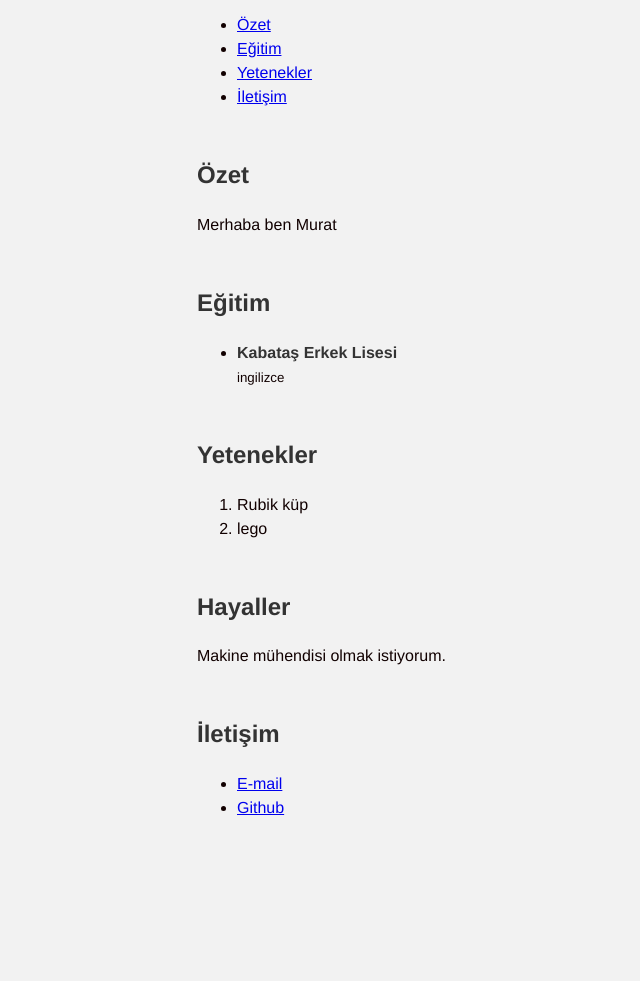
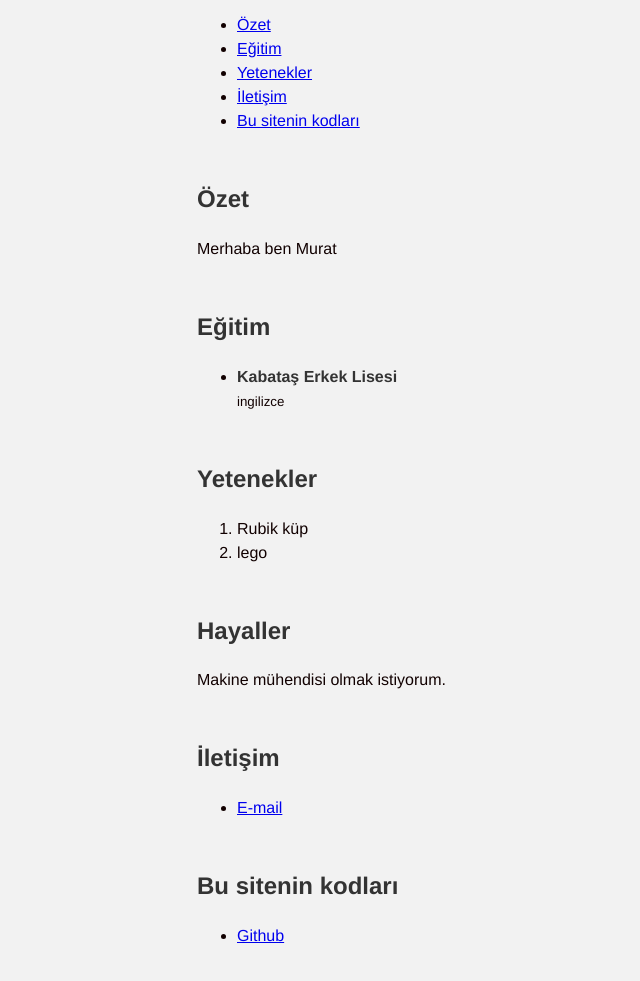
Before and after one commit to murad-p/Murat-Pircanoglu, a plain HTML site: page index.html in a window 1280 px wide. Shown: the part 399-1380 px from the top of the page, without its empty margins (43-683 px from the left). Before the commit the page ends 1299 px from the top, so only its background shows below. Drawn offline with Linux system fonts and the light colour scheme.

Commit message:
Update index.html

```diff
--- a/index.html
+++ b/index.html
@@ -14,6 +14,7 @@
             <li><a href="#education">Eğitim</a></li>
             <li><a href="#skills">Yetenekler</a></li>
             <li><a href="#contact">İletişim</a></li>
+	    <li><a href="#site">Bu sitenin kodları</a></li>
         </ul>
     </nav>
 </header>
@@ -63,9 +64,17 @@
             <li>
                 <a href="mailto:muratpircanoglu@gmail.com">E-mail</a>
             </li>
-			<li><a href="https://muratpircanoglu.github.io/dnme/">Github</a></li>
+
         </ul>
     </section>
+    <section id="site">
+	<h2>Bu sitenin kodları</h2>
+	<ul>
+            <li>
+		<a href="https://github.com/murad-p/Murat-Pircanoglu">Github</a></li>
+	    </li>
+
+        </ul>
 </footer>
 </body>
 </html>
```
